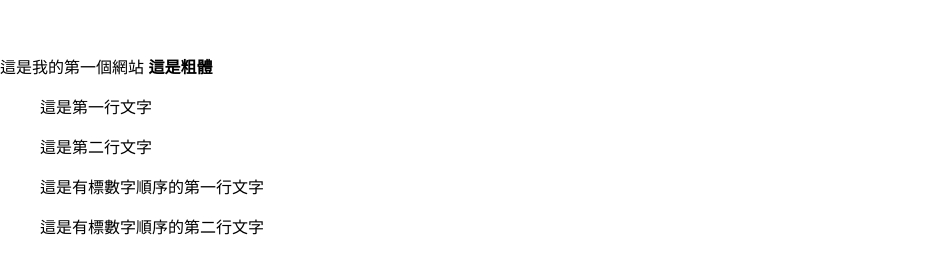
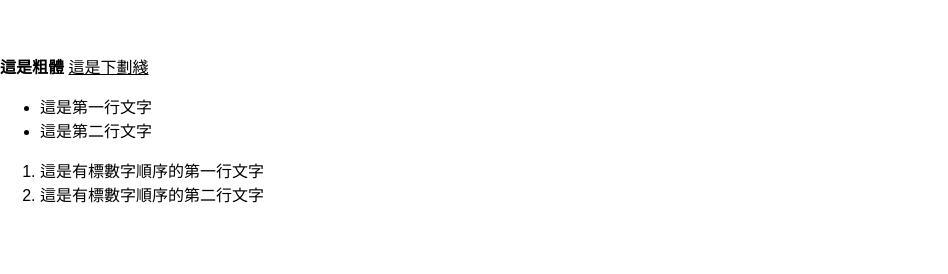
Before and after one commit to YenChiHo/MyNewSite, a website: page src/index.html in a window 1280 px wide. Shown: the part 142-416 px from the top of the page, without its empty margins (0-948 px from the left). Drawn offline with Linux system fonts and the light colour scheme.

Commit message:
Update index.html

```diff
--- a/src/index.html
+++ b/src/index.html
@@ -13,14 +13,18 @@
     <h1>我第一個HTML網站</h1>
   </main>
 
-這是我的第一個網站
 <b>這是粗體</b>
+<u>這是下劃綫</u>
 
-<ul>這是第一行文字</ul>
-<ul>這是第二行文字</ul>
+<ul>
+  <li>這是第一行文字</li>
+  <li>這是第二行文字</li>
+</ul>
 
-<ol>這是有標數字順序的第一行文字</ol>
-<ol>這是有標數字順序的第二行文字</ol>
+<ol>
+  <li>這是有標數字順序的第一行文字</li>
+  <li>這是有標數字順序的第二行文字</li>
+</ol>
 
 </body>
 
```
